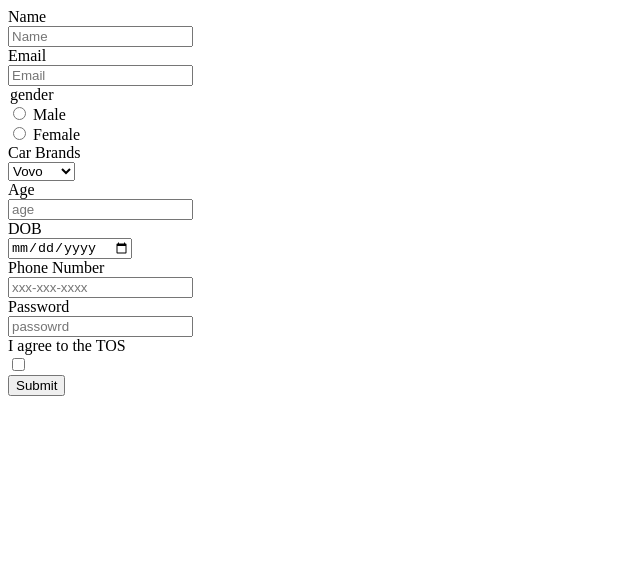
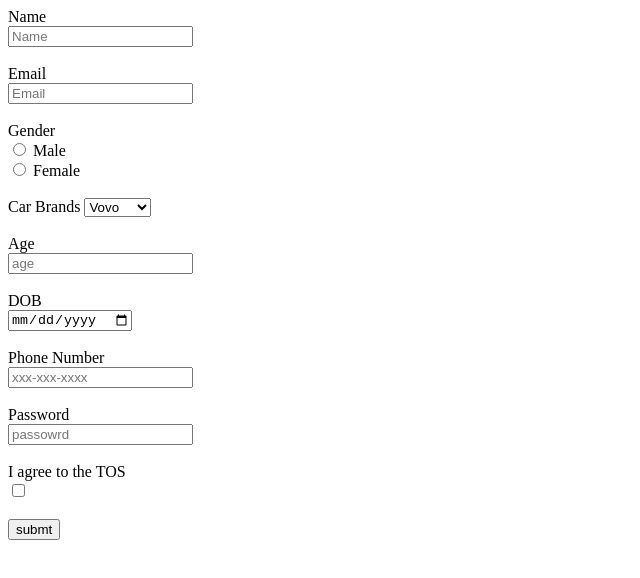
Before and after one commit to acciojob/signup-form-car-saddalmahi123, a website: page main.html in a window 1280 px wide. Shown: the whole page, without its empty margins (0-640 px from the left). Drawn offline with Linux system fonts and the light colour scheme.

Commit message:
created a submission

```diff
--- a/main.html
+++ b/main.html
@@ -10,40 +10,46 @@
 	<!-- the entire body must be written by student -->
     <script type="text/javascript" src="./script.js">
 </script>
-	<form method="post"></form>
+	<form action="#" method="post">
 	<label for="#name">Name</label><br>
-	<input type="text" id="#name" placeholder="Name" required><br>
+	<input type="text" id="#name" placeholder="Name" required><br><br>
 	<label for="#email">Email</label><br>
-	<input type="email" id="#email" placeholder="Email" required><br>
-	<legend> gender</legend>
+	<input type="email" id="#email" placeholder="Email" required><br><br>
 
-        <input type="radio" name="gender" id="male" value="male">
+		<label for="">Gender</label><br>
+        <input type="radio"  id="male" name="gender" required>
         <label for="male">Male</label><br>
-        <input type="radio" name="gender" id="female" value="female">
-	    <label for="female">Female</label><br>
+        <input type="radio" name="gender" id="female" required>
+	    <label for="female">Female</label><br><br>
 
 
-	<label for="cars">Car Brands</label><br>
-	<select name="cars"  id="cars">
+	<label for="cars">Car Brands</label>
+	<select name="cars"  id="cars"  required>
 	<option value="Volvo">Vovo</option>
 	<option value="maruthi">maruthi</option>
 	<option value="bmw">Bmw</option>
 	<option value="bmw">Bmw</option>
 	<option value="bmw">Bmw</option>
 
-	</select><br>
+	</select><br><br>
 
 	<label for="#age">Age</label><br>
-	<input type="Number" id="#age" placeholder="age" required><br>
+	<input type="Number" id="#age" placeholder="age" required><br><br>
+
 	<label for="">DOB</label><br>
-	<input type="date" id="#dob" placeholder="" required><br>
+	<input type="date" id="#dob" placeholder="" required><br><br>
+
 	<label for="#tel">Phone Number</label><br>
-	<input type="tel" id="#tel" placeholder="xxx-xxx-xxxx" required><br>
+	<input type="tel" id="#tel" placeholder="xxx-xxx-xxxx" required><br><br>
+
 	<label for="#password">Password</label><br>
-	<input type="password" id="#password" placeholder="passowrd" required><br>
+	<input type="password" id="#password" placeholder="passowrd" required><br><br>
+
 	<label for="#tos">I agree to the TOS</label><br>
-	<input type="checkbox" id="#tos" placeholder="" required><br>
-	<input type="submit">
+	<input type="checkbox" id="#tos" placeholder="" required><br><br>
+
+	<button type="submit">submt</button>
+	</form>
 
 
 
```
